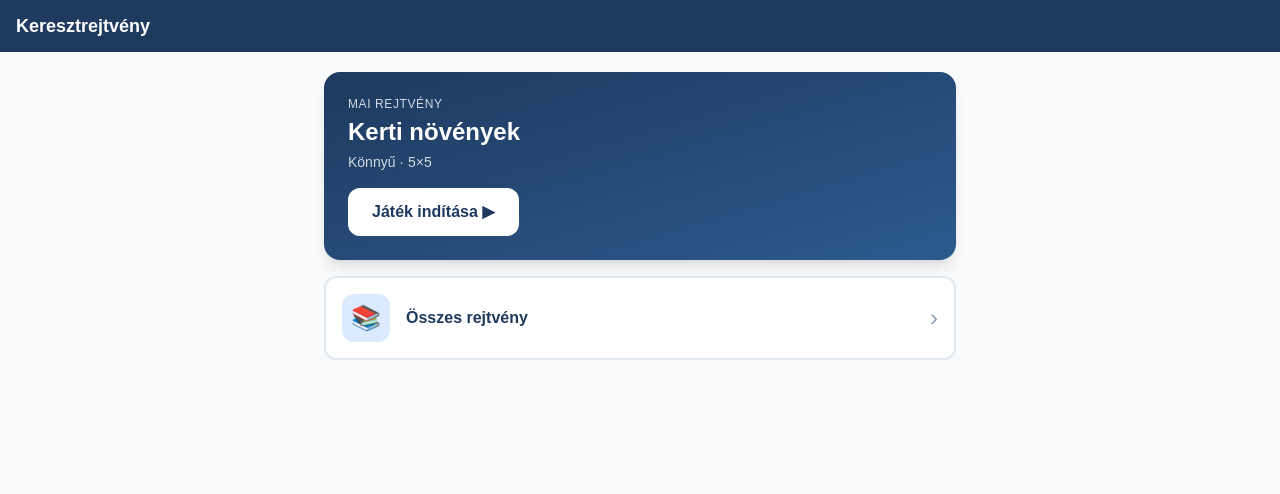
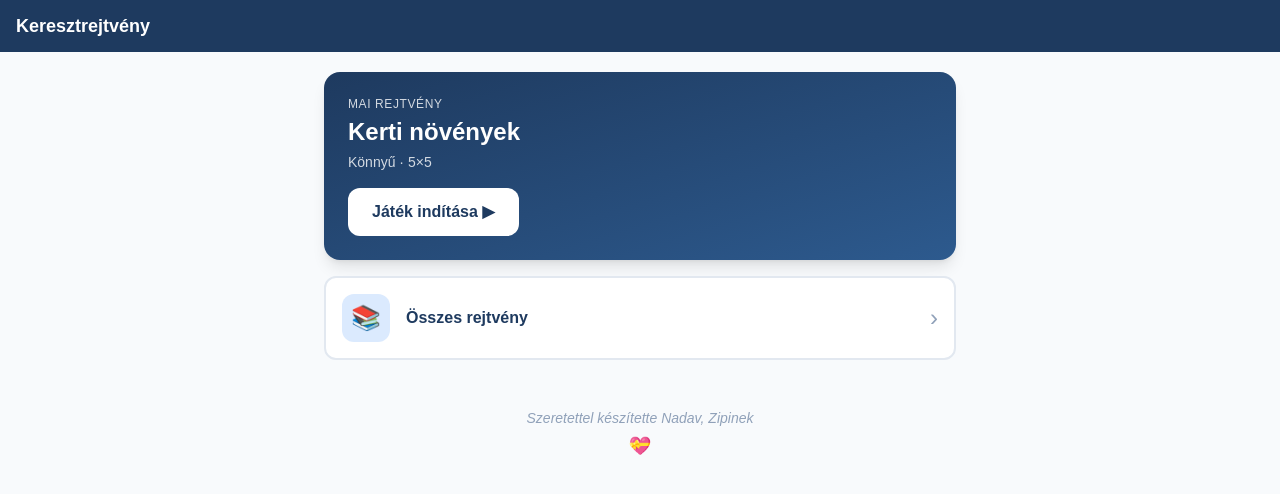
Before and after one commit to nadavsol/hu-crossword-puzzle, a Next.js app: page / in a window 1280 px wide. Shown: the top 494 px of the page. Built offline with nearby package versions, Linux system fonts and the light colour scheme.

Commit message:
feat: add dedication message to Zipi from Nadav

```diff
--- a/src/app/page.tsx
+++ b/src/app/page.tsx
@@ -88,6 +88,13 @@ export default function Home() {
           </div>
           <div className="text-2xl text-slate-400 shrink-0">›</div>
         </a>
+
+        <div className="text-center pt-8 pb-4">
+          <p className="text-sm text-slate-400 italic">
+            Szeretettel készítette Nadav, Zipinek
+          </p>
+          <p className="text-lg mt-1">💝</p>
+        </div>
       </main>
     </div>
   );
```
